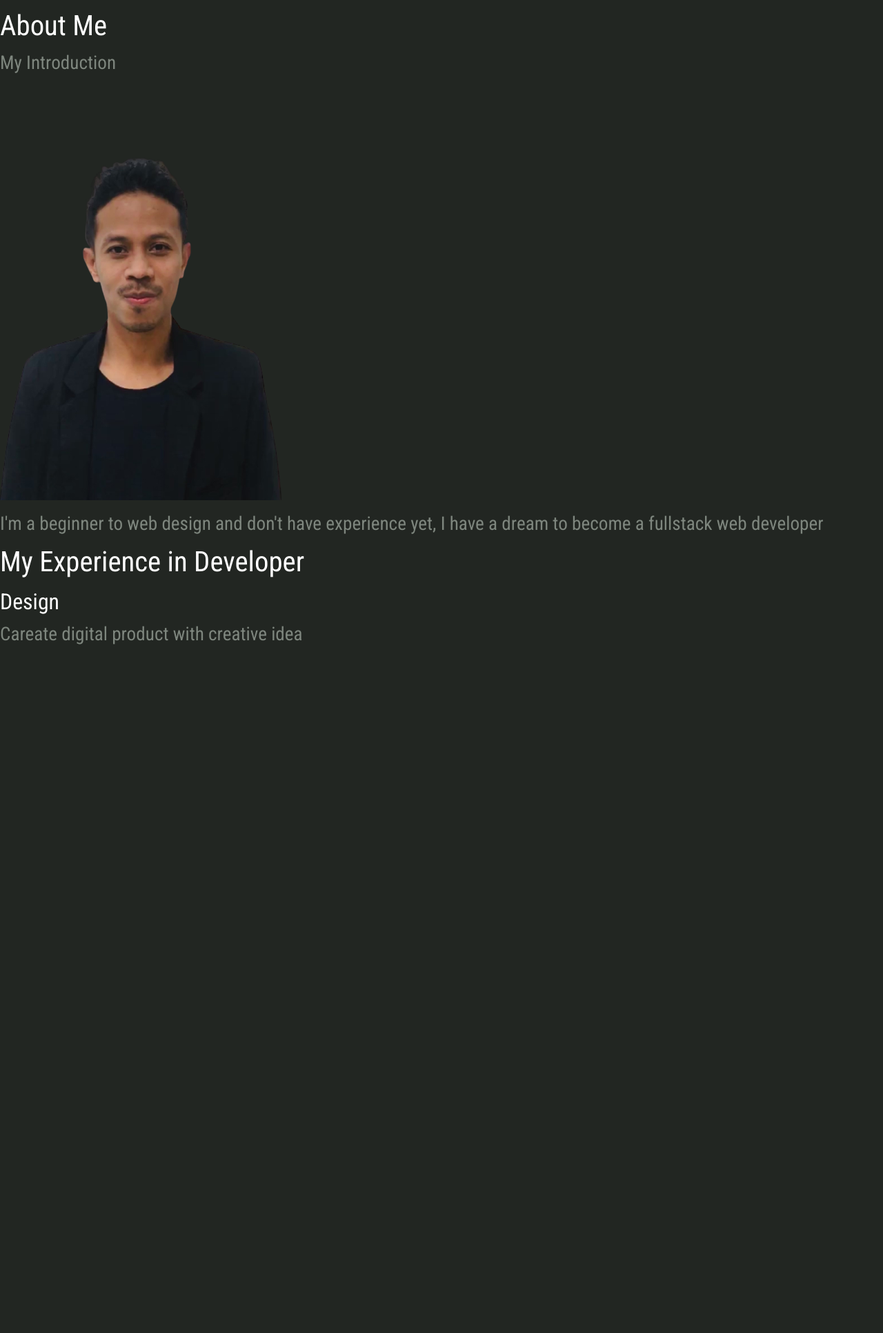
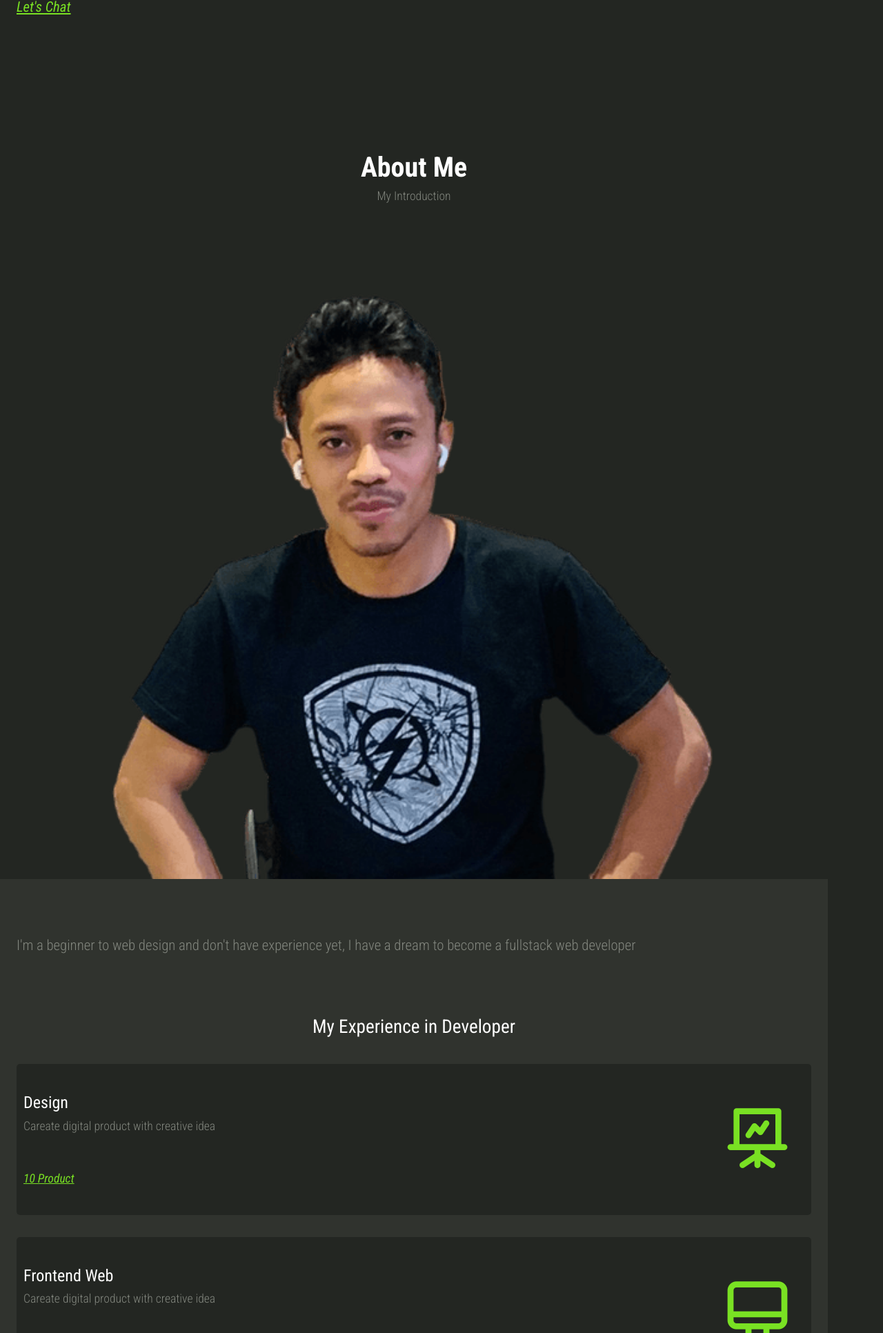
Before and after one commit to saul-paulus/Portfolio-APP-HTML-CSS-JS-, a plain HTML site: page index.html in a window 1280 px wide. Shown: the part 868-2800 px from the top of the page at 69% size. Before the commit the page ends 1810 px from the top, so only its background shows below. Drawn offline with nearby package versions, Linux system fonts and the light colour scheme; a web font is replaced by a local one.

Commit message:
membuat about

```diff
--- a/assets/style.css
+++ b/assets/style.css
@@ -8,8 +8,8 @@
     --header-height: 56px;
     /* color */
     /*Color mode HSL*/
-    --color-hue: 120;
-    --primary-color: hsl(var(--color-hue), 76%, 33%);
+    --color-hue: 93;
+    --primary-color: hsl(var(--color-hue), 76%, 51%);
     --primary-color-one: hsl(var(--color-hue), 6%, 19%);
     --primary-color-two: hsl(var(--color-hue), 6%, 14%);
     --title-color: hsl(var(--color-hue), 0%, 100%);
@@ -23,13 +23,13 @@
         1rem=16px, 1.5rem = 24px...
     */
     --body-font: 'Roboto Condensed', sans-serif;
-    --bigt-font-size: 2.87rem;
-    --h1-font-size: 2rem;
-    --h2-font-size: 1.41rem;
-    --h3-font-size: 1rem;
-    --normal-font-size: 1.25rem;
-    --small-font-size: 0.70rem;
-    --smaller-font-size: 0.50rem;
+    --bigt-font-size: 2.5rem;
+    --h1-font-size: 2.2rem;
+    --h2-font-size: 1.7rem;
+    --h3-font-size: 1.5rem;
+    --normal-font-size: 1.30rem;
+    --small-font-size: 1.10rem;
+    --smaller-font-size: 0.90rem;
     /*Font weight*/
     --font-reguler: 300;
     --font-semi-bold: 500;
@@ -44,6 +44,7 @@
     --m-2: 2rem;
     --m-2-5: 2.5rem;
     --m-3: 3rem;
+    --m-8: 8rem;
     /*z index*/
     --z-tooltip: 10;
     --z-fixed: 100;
@@ -64,7 +65,8 @@ ul {
 }
 
 img {
-    max-width: 100%;
+    display: block;
+    width: 100%;
     height: auto;
 }
 
@@ -108,6 +110,18 @@ h3 {
     font-weight: var(--font-semi-bold);
 }
 
+h1 {
+    font-size: var(--h1-font-size);
+}
+
+h2 {
+    font-size: var(--h2-font-size);
+}
+
+h3 {
+    font-size: var(--h3-font-size);
+}
+
 
 /* style container */
 
@@ -115,14 +129,26 @@ h3 {
     overflow: hidden;
 }
 
-.section {
-    padding: 4.5rem 0 1rem;
+section {
+    margin-top: var(--m-8);
+    margin-bottom: var(--header-height);
 }
 
+
+/* section__title atau section__subtitle dibuat untuk membuat style secara global yang menunjukan sebuah
+    title atau judul section/topik */
+
 .section__title {
-    font-size: var(--h2-font-size);
-    margin-bottom: var(--m-2-5);
+    font-weight: var(--font-bold);
     text-align: center;
+    font-size: var(--bigt-font-size);
+}
+
+.section__subtitle {
+    font-weight: var(--font-reguler);
+    text-align: center;
+    font-size: var(--small-font-size);
+    margin-top: -5px;
 }
 
 
@@ -141,18 +167,74 @@ h3 {
 }
 
 .button {
-    font-size: var(--h2-font-size);
+    font-size: var(--normal-font-size);
     color: var(--primary-color);
     font-style: italic;
     cursor: pointer;
     display: inline-block;
-    padding: 0.5rem 1.2rem;
     text-decoration: underline;
     transition: .3s;
 }
 
 .button:hover {
     color: var(--text-color);
+}
+
+.card {
+    display: flex;
+    justify-content: space-between;
+    align-items: center;
+    padding: 10px;
+    background-color: var(--primary-color-two);
+    margin: var(--m-2) 0 var(--m-2) 0;
+    border-radius: 5px;
+}
+
+.card__header {
+    margin-top: var(--m-1);
+    margin-bottom: var(--m-1);
+}
+
+.card__title {
+    font-weight: var(--font-semi-bold);
+}
+
+.card__description {
+    font-weight: var(--font-reguler);
+    font-size: var(--small-font-size);
+    text-align: justify;
+}
+
+.card__details {
+    font-size: var(--small-font-size);
+    font-weight: var(--font-semi-bold);
+    margin-top: var(--m-3);
+}
+
+.card__avatar {
+    padding: var(--m-1);
+    display: inline-block;
+    font-size: 6.5rem;
+    color: var(--primary-color);
+}
+
+
+/* header  */
+
+.header {
+    width: 100%;
+    background-color: var(--primary-color-two);
+    position: fixed;
+    left: 0;
+    right: 0;
+    z-index: var(--z-fixed);
+}
+
+.nav {
+    height: var(--header-height);
+    display: flex;
+    justify-content: space-between;
+    align-items: center;
 }
 
 
@@ -189,25 +271,6 @@ h3 {
     margin-bottom: 8px;
 }
 
-
-/* header  */
-
-.header {
-    width: 100%;
-    background-color: var(--primary-color-two);
-    position: fixed;
-    left: 0;
-    right: 0;
-    z-index: var(--z-fixed);
-}
-
-.nav {
-    height: var(--header-height);
-    display: flex;
-    justify-content: space-between;
-    align-items: center;
-}
-
 .nav__menu {
     position: fixed;
     top: -100%;
@@ -228,7 +291,7 @@ h3 {
 
 .nav__link {
     color: var(--primary-color);
-    font-size: var(--h2-font-size);
+    font-size: var(--normal-font-size);
     font-weight: var(--font-semi-bold);
 }
 
@@ -244,39 +307,7 @@ h3 {
 }
 
 
-/* Nav menu */
-
-@media screen and (max-width: 768px) {
-     :root {
-        --bigt-font-size: 2.5rem;
-        --h1-font-size: 2rem;
-        --h2-font-size: 1.2rem;
-        --h3-font-size: 1rem;
-        --normal-font-size: 1.2rem;
-        --small-font-size: 0.50rem;
-        --smaller-font-size: 0.10rem;
-    }
-}
-
-
-/* font size for Large devices (desktops, 992px and up)*/
-
-@media screen and (min-width: 992px) {
-     :root {
-        --bigt-font-size: 3rem;
-        --h1-font-size: 2.5rem;
-        --h2-font-size: 1.7rem;
-        --h3-font-size: 1.5rem;
-        --normal-font-size: 1.7rem;
-        --small-font-size: 0.87rem;
-        --smaller-font-size: 0.67rem;
-    }
-}
-
-
 /* Style for Home */
-
-.home {}
 
 .home__container {
     margin-top: 5rem;
@@ -294,7 +325,7 @@ h3 {
     width: 240px;
     height: 240px;
     border-radius: 50%;
-    background-color: var(--primary-color);
+    background-color: var(--primary-color-one);
     margin-bottom: var(--m-0-75);
 }
 
@@ -312,9 +343,9 @@ h3 {
     flex-wrap: wrap;
 }
 
-.home__avatar-skill div {
+.home__avatar-skill p {
     color: var(--primary-color);
-    font-size: var(--m-1);
+    font-size: var(--small-font-size);
     font-weight: var(--font-semi-bold);
 }
 
@@ -334,21 +365,57 @@ h3 {
     margin-bottom: var(--m-2-5);
 }
 
-.home__data {}
+.home__data {
+    margin-top: var(--header-height);
+}
 
-.home__data h1 {
+.home__data h3 {
     font-weight: var(--font-semi-bold);
-    font-size: var(--m-1-5);
     margin-bottom: var(--m-1);
 }
 
 .home__data p {
     text-align: justify;
     font-weight: var(--font-reguler);
-    font-size: 1.3rem;
+    font-size: var(--normal-font-size);
 }
 
 .home__letChat {
+    margin-top: var(--header-height);
+    text-align: left;
+}
+
+
+/* style untuk about */
+
+.about__container {
+    margin-top: var(--header-height);
+}
+
+.about__discription {
+    margin: 5rem 0 5rem 0;
+    text-align: justify;
+    font-size: var(--normal-font-size);
+    font-weight: var(--font-reguler);
+}
+
+.about__title {
+    margin-bottom: var(--m-3);
+}
+
+.about__data {
+    background-color: var(--primary-color-one);
+    padding-bottom: var(--m-8);
+}
+
+.about__experience-title {
     text-align: center;
-    margin: var(--m-2);
+    margin: 10px 0 10px 0;
 }
+
+.about__img {
+    display: flex;
+    justify-content: center;
+}
+
+.about__img-picture {}
--- a/index.html
+++ b/index.html
@@ -53,26 +53,18 @@
 
 
     <!-- Main -->
-
-
     <main clas class="main" id="main">
         <!-- Membuat home -->
         <section class="home  container-margin" id="home">
-            <div class="home__container container-layout">
+            <div class="container-layout">
                 <div class="home__avatar">
                     <img src="./assets/img/img-2.png" alt="img-personal" class="home__avatar-img">
                     <h1 class="home__avatar-title">Saul Paulus</h1>
 
                     <div class="home__avatar-skill">
-                        <div class="home__subDesign">
-                            Web Design
-                        </div>
-                        <div class="home__frontend">
-                            Frontend Dev
-                        </div>
-                        <div class="home__backend">
-                            Backend Dev
-                        </div>
+                        <p>Web Design</p>
+                        <p>Web Design</p>
+                        <p>Web Design</p>
                     </div>
 
                     <div class="home__avatar-sosmed">
@@ -81,22 +73,18 @@
                         <a href=""><i class="uil uil-github"></i></a>
                     </div>
                 </div>
-
-
                 <div class="home__download">
                     <a href="" download="" class="button home__download-resume">Download My Resume</a>
                 </div>
 
 
                 <div class="home__data">
-                    <h1 class="home__data-title">Hi I am Saul Paulus</h1>
+                    <h2 class="home__data-title">Hi I am Saul Paulus</h2>
 
                     <p class="home__data-description">
                         I'm a beginner to web design and don't have experience yet, I have a dream to become a fullstack web developer
                     </p>
                 </div>
-
-
                 <div class="home__letChat">
                     <a href="" class="home__letChat-link button">
                         Let's Chat
@@ -104,39 +92,79 @@
                 </div>
             </div>
         </section>
+        <!-- Akhir membuat home -->
 
-        <section class="about" id="about">
-            <h1 class="about__title">About Me</h1>
+        <!-- Membuat About -->
+        <section class="about " id="about">
+            <div class="container-layout">
+                <div class="about__container container-margin">
 
-            <p class="about__title-sub">
-                My Introduction
-            </p>
+                    <div class="about__title">
+                        <h1 class="section__title">About Me</h1>
+                        <p class="section__subtitle">My Introduction</p>
+                    </div>
+
 
                     <div class="about__img">
-                <img src="./assets/img/img-2.png" alt="" class="about__img-picture">
+                        <img src="./assets/img/img-1.png" alt="" class="about__img-picture">
                     </div>
-
-            <div class="about__description">
-                <p class="about__discription-p">
+                </div>
+                <div class="about__data">
+                    <div class="container-margin">
+                        <p class="about__discription">
                             I'm a beginner to web design and don't have experience yet, I have a dream to become a fullstack web developer
                         </p>
-            </div>
 
                         <div class="about__experience">
                             <h2 class="about__experience-title">My Experience in Developer</h2>
 
 
                             <div class="about__experience-container-card">
-                    <div class="about__experience-card">
-                        <h3 class="experience-card-title">Design</h3>
-                        <p class="experience-card-desicription">
+                                <div class="card">
+                                    <div class="card__header">
+                                        <h3 class="card__title">Design</h3>
+                                        <p class="card__description">
                                             Careate digital product with creative idea
                                         </p>
+                                        <a href="" class="button card__details">10 Product</a>
+                                    </div>
+                                    <div class="card__avatar">
+                                        <i class="uil uil-presentation-line"></i>
                                     </div>
                                 </div>
-
+                                <div class="card">
+                                    <div class="card__header">
+                                        <h3 class="card__title">Frontend Web</h3>
+                                        <p class="card__description">
+                                            Careate digital product with creative idea
+                                        </p>
+                                        <a href="" class="button card__details">10 Product</a>
+                                    </div>
+                                    <div class="card__avatar">
+                                        <i class="uil uil-desktop-alt"></i>
+                                    </div>
+                                </div>
+                                <div class="card">
+                                    <div class="card__header">
+                                        <h3 class="card__title">Backend Web</h3>
+                                        <p class="card__description">
+                                            Careate digital product with creative idea
+                                        </p>
+                                        <a href="" class="button card__details">10 Product</a>
+                                    </div>
+                                    <div class="card__avatar">
+                                        <i class="uil uil-server"></i>
+                                    </div>
+                                </div>
+                            </div>
+                        </div>
+                    </div>
+                </div>
             </div>
         </section>
+        <!-- Akhir membuat about -->
+
+
 
     </main>
 
```
Also changed, not shown: assets/img/card_img-1.svg (added), assets/img/card_img-2.svg (added), assets/img/card_img-3.svg (added). Lines whose indentation alone changed are shown as unchanged.
